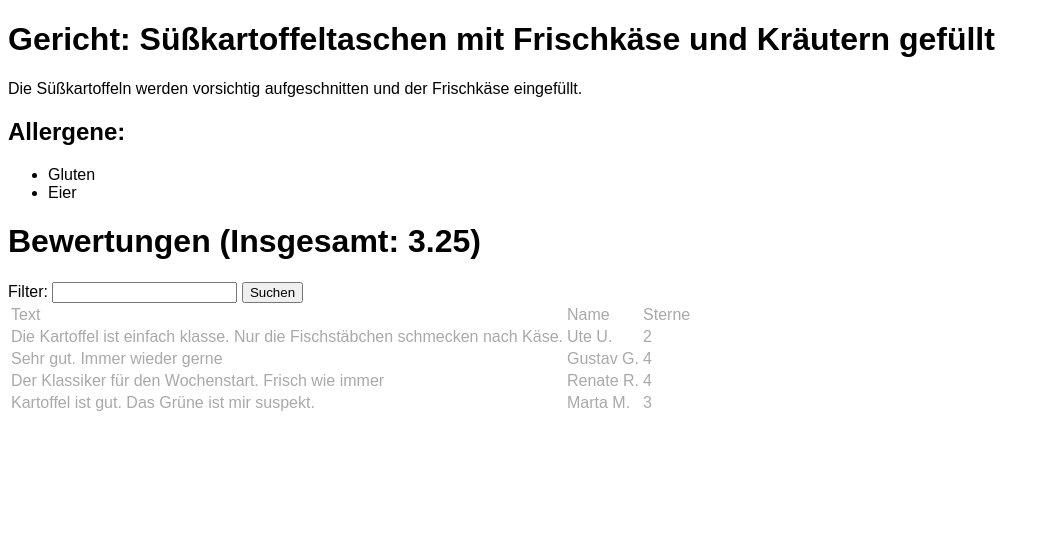
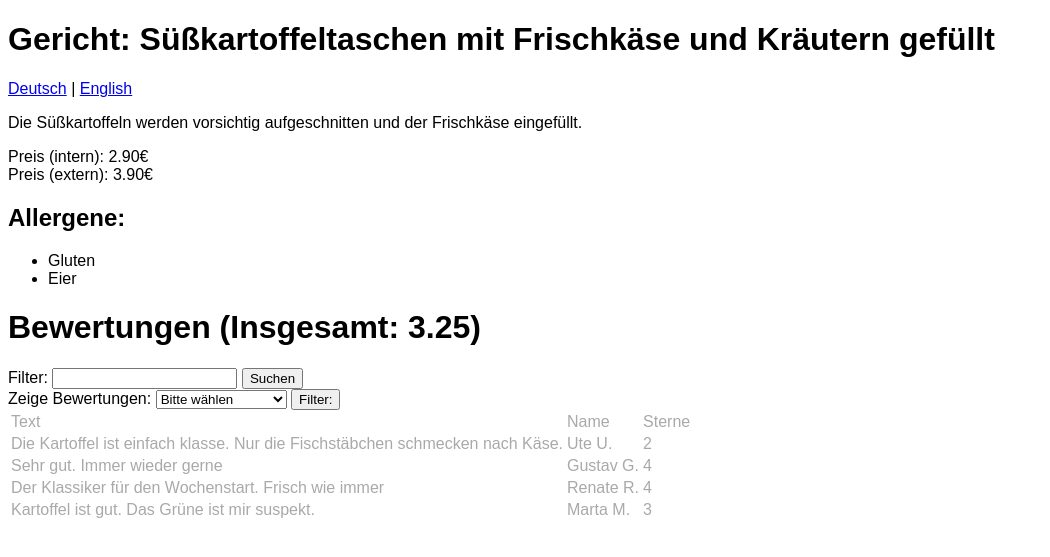
Before and after one commit to kanzleramt138/dbwt, a PHP site: page /meal.php in a window 1280 px wide. Shown: the top 557 px of the page, without its empty margins (0-1050 px from the left). Run offline with PHP 8.4, Linux system fonts and the light colour scheme.

Commit message:
M2 Aufgabe 1 und 3 a-e

```diff
--- a/M2/beispiele/meal.php
+++ b/M2/beispiele/meal.php
@@ -2,6 +2,9 @@
 const GET_PARAM_MIN_STARS = 'search_min_stars';
 const GET_PARAM_SEARCH_TEXT = 'search_text';
 const GET_PARAM_SHOW_DESCRIPTION = 'show_description';
+const GET_PARAM_LANGUAGE = 'sprache';
+const GET_PARAM_TOP_FLOP = 'top_flop';
+
 /**
  * - Praktikum DBWT. Autoren:
  * - Robert, Hormann, 3668591
@@ -43,11 +46,13 @@ $ratings = [
         'stars' => 3 ]
 ];
 
+$searchText = '';
 $showRatings = [];
+
 if (!empty($_GET[GET_PARAM_SEARCH_TEXT])) {
-    $searchTerm = $_GET[GET_PARAM_SEARCH_TEXT];
+    $searchText = $_GET[GET_PARAM_SEARCH_TEXT];
     foreach ($ratings as $rating) {
-        if (stripos($rating['text'], $searchTerm) !== false) {
+        if (stripos($rating['text'], $searchText) !== false) {
             $showRatings[] = $rating;
         }
     }
@@ -56,6 +61,22 @@ if (!empty($_GET[GET_PARAM_SEARCH_TEXT])) {
     foreach ($ratings as $rating) {
         if ($rating['stars'] >= $minStars) {
             $showRatings[] = $rating;
+        }
+    }
+} else if (!empty($_GET[GET_PARAM_TOP_FLOP])) {
+    if ($_GET[GET_PARAM_TOP_FLOP] == 'top') {
+        $maxStars = max(array_column($ratings, 'stars'));
+        foreach ($ratings as $rating) {
+            if ($rating['stars'] == $maxStars) {
+                $showRatings[] = $rating;
+            }
+        }
+    } else if ($_GET[GET_PARAM_TOP_FLOP] == 'flop') {
+        $minStars = min(array_column($ratings, 'stars'));
+        foreach ($ratings as $rating) {
+            if ($rating['stars'] == $minStars) {
+                $showRatings[] = $rating;
+            }
         }
     }
 } else {
@@ -73,12 +94,49 @@ function calcMeanStars(array $ratings): float {
     return $sum / count($ratings);
 }
 
+$texts = [
+    'de' => [
+        'title' => 'Gericht: ' . $meal['name'],
+        'allergens' => 'Allergene:',
+        'ratings' => 'Bewertungen (Insgesamt: ',
+        'filter' => 'Filter:',
+        'search' => 'Suchen',
+        'text' => 'Text',
+        'name' => 'Name',
+        'stars' => 'Sterne',
+        'description' => $meal['description'],
+        'language' => 'Sprache:',
+        'top_flop' => 'Zeige Bewertungen:',
+        'select_option' => 'Bitte wählen',
+        'top' => 'Top-Bewertungen',
+        'flop' => 'Flop-Bewertungen'
+    ],
+    'en' => [
+        'title' => 'Meal: ' . $meal['name'],
+        'allergens' => 'Allergens:',
+        'ratings' => 'Ratings (Overall: ',
+        'filter' => 'Filter:',
+        'search' => 'Search',
+        'text' => 'Text',
+        'name' => 'Name',
+        'stars' => 'Stars',
+        'description' => $meal['description'],
+        'language' => 'Language:',
+        'top_flop' => 'Show reviews:',
+        'select_option' => 'Please select',
+        'top' => 'Top Reviews',
+        'flop' => 'Flop Reviews'
+    ]
+];
+
+$language = $_GET[GET_PARAM_LANGUAGE] ?? 'de';
+$currentTexts = $texts[$language];
 ?>
 <!DOCTYPE html>
 <html lang="de">
 <head>
     <meta charset="UTF-8"/>
-        <title>Gericht: <?php echo $meal['name']; ?></title>
+    <title><?php echo $currentTexts['title']; ?></title>
     <style>
         * {
             font-family: Arial, serif;
@@ -89,11 +147,19 @@ function calcMeanStars(array $ratings): float {
     </style>
 </head>
 <body>
-        <h1>Gericht: <?php echo $meal['name']; ?></h1>
+<h1><?php echo $currentTexts['title']; ?></h1>
+<nav>
+    <a href="?sprache=de">Deutsch</a> |
+    <a href="?sprache=en">English</a>
+</nav>
 <?php if (!isset($_GET[GET_PARAM_SHOW_DESCRIPTION]) || $_GET[GET_PARAM_SHOW_DESCRIPTION] != '0'): ?>
-            <p><?php echo $meal['description']; ?></p>
+    <p><?php echo $currentTexts['description']; ?></p>
 <?php endif; ?>
-        <h2>Allergene:</h2>
+<p>
+    <?php echo sprintf("Preis (intern): %.2f€", $meal['price_intern']); ?><br>
+    <?php echo sprintf("Preis (extern): %.2f€", $meal['price_extern']); ?>
+</p>
+<h2><?php echo $currentTexts['allergens']; ?></h2>
 <ul>
     <?php
     foreach ($meal['allergens'] as $allergenId) {
@@ -101,18 +167,27 @@ function calcMeanStars(array $ratings): float {
     }
     ?>
 </ul>
-        <h1>Bewertungen (Insgesamt: <?php echo calcMeanStars($ratings); ?>)</h1>
+<h1><?php echo $currentTexts['ratings'] . calcMeanStars($ratings); ?>)</h1>
 <form method="get">
-            <label for="search_text">Filter:</label>
-            <input id="search_text" type="text" name="search_text">
-            <input type="submit" value="Suchen">
+    <label for="search_text"><?php echo $currentTexts['filter']; ?></label>
+    <input id="search_text" type="text" name="search_text" value="<?php echo htmlspecialchars($searchText); ?>">
+    <input type="hidden" name="sprache" value="<?php echo htmlspecialchars($language); ?>">
+    <input type="submit" value="<?php echo $currentTexts['search']; ?>">
+    <br>
+    <label for="top_flop"><?php echo $currentTexts['top_flop']; ?></label>
+    <select id="top_flop" name="top_flop">
+        <option value=""><?php echo $currentTexts['select_option']; ?></option>
+        <option value="top"><?php echo $currentTexts['top']; ?></option>
+        <option value="flop"><?php echo $currentTexts['flop']; ?></option>
+    </select>
+    <input type="submit" value="<?php echo $currentTexts['filter']; ?>">
 </form>
 <table class="rating">
     <thead>
     <tr>
-                <td>Text</td>
-                <td>Name</td>
-                <td>Sterne</td>
+        <td><?php echo $currentTexts['text']; ?></td>
+        <td><?php echo $currentTexts['name']; ?></td>
+        <td><?php echo $currentTexts['stars']; ?></td>
     </tr>
     </thead>
     <tbody>
```
Lines whose indentation alone changed are shown as unchanged.
